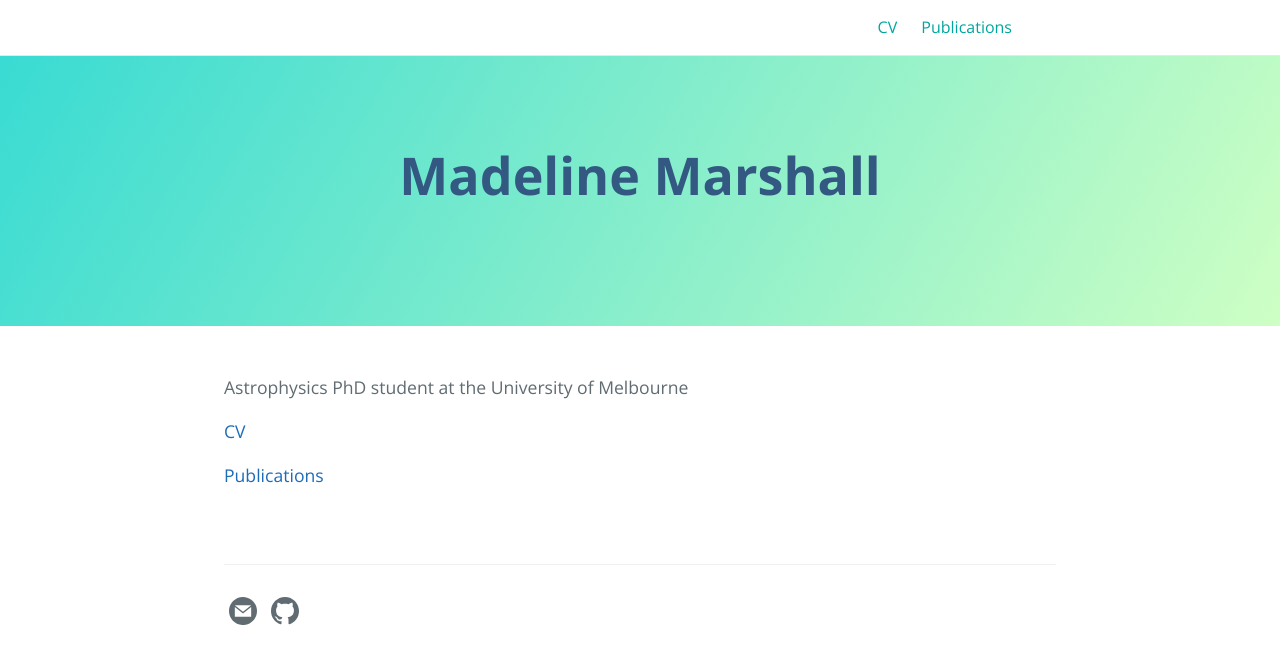
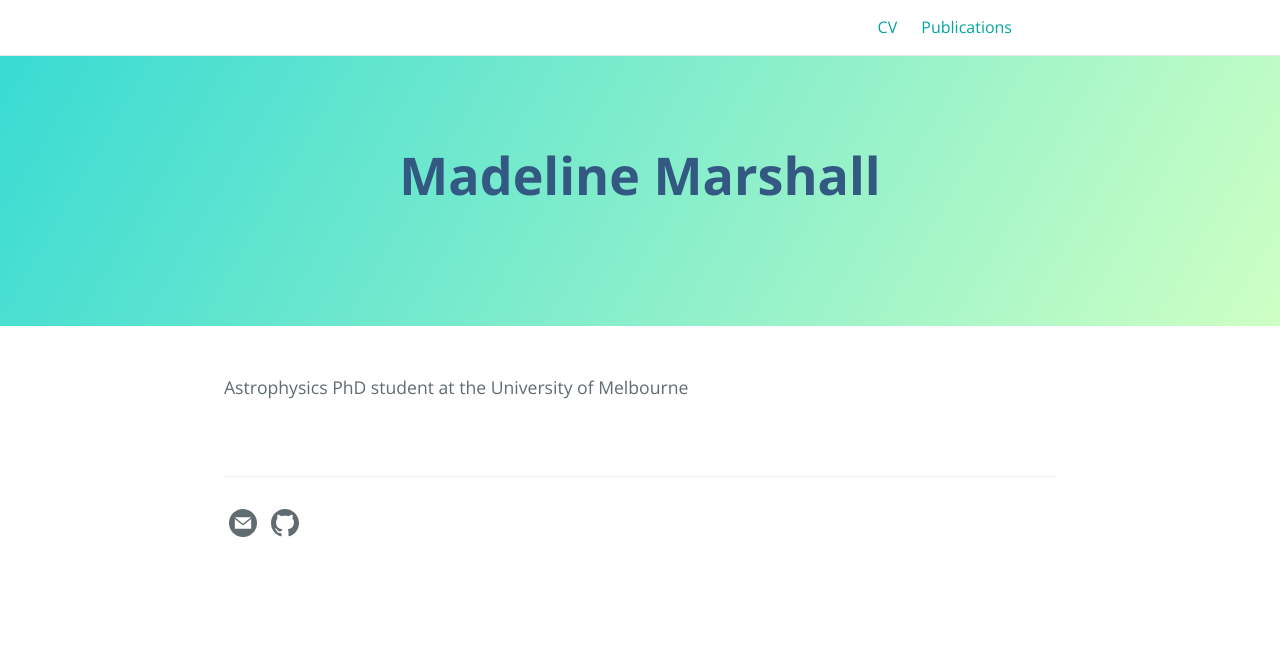
Before and after one commit to madelinemarshall/madelinemarshall.github.io, a Jekyll site: the page built from index.md, in a window 1280 px wide. Shown: the top 664 px of the page. Built offline with Jekyll 4.4.1, drawn with Linux system fonts in a browser that asks for light colours; the repository's description, which GitHub fills in, is left out.

Commit message:
Remove links on home

```diff
--- a/index.md
+++ b/index.md
@@ -9,7 +9,3 @@ layout: home
 ---
 
 Astrophysics PhD student at the University of Melbourne
-
-[CV]({{ '/cv' | absolute_url }})
-
-[Publications]({{ '/publications' | absolute_url }})
```
